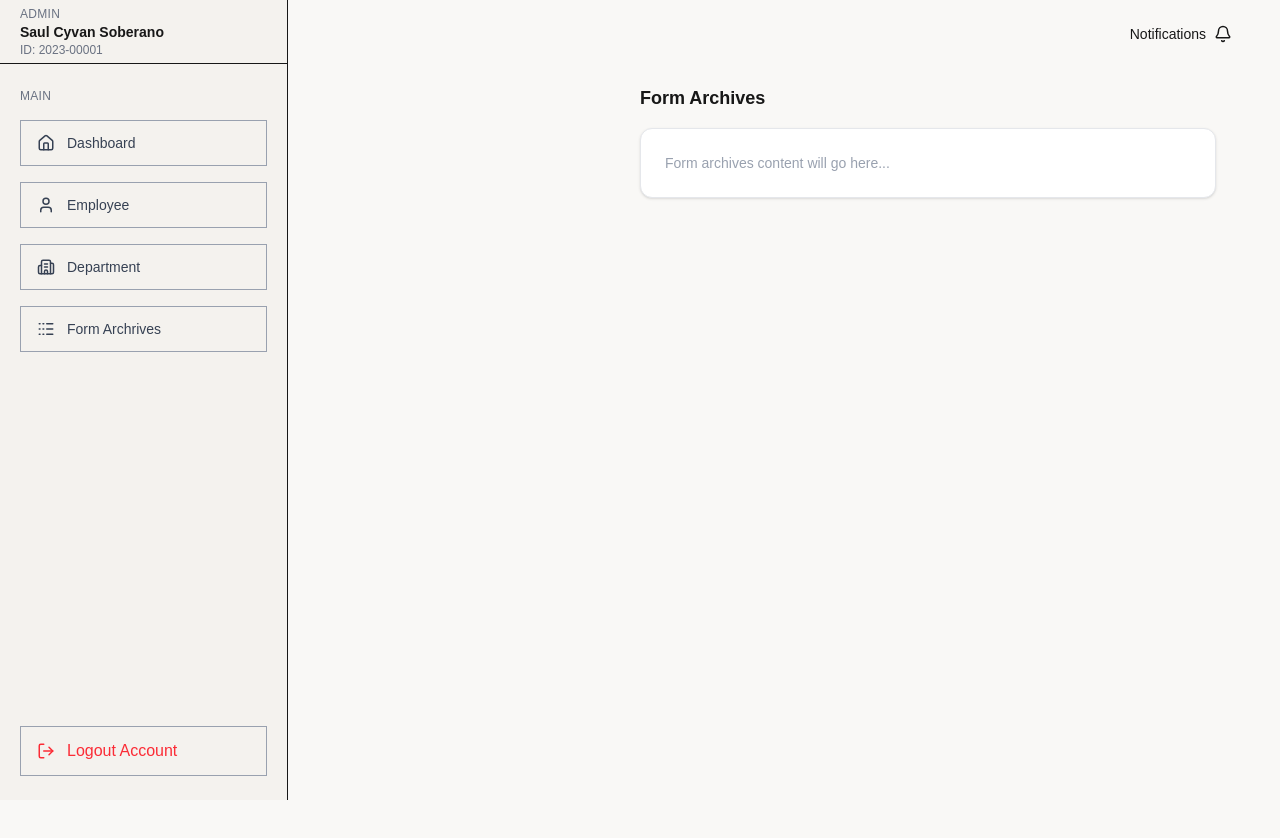
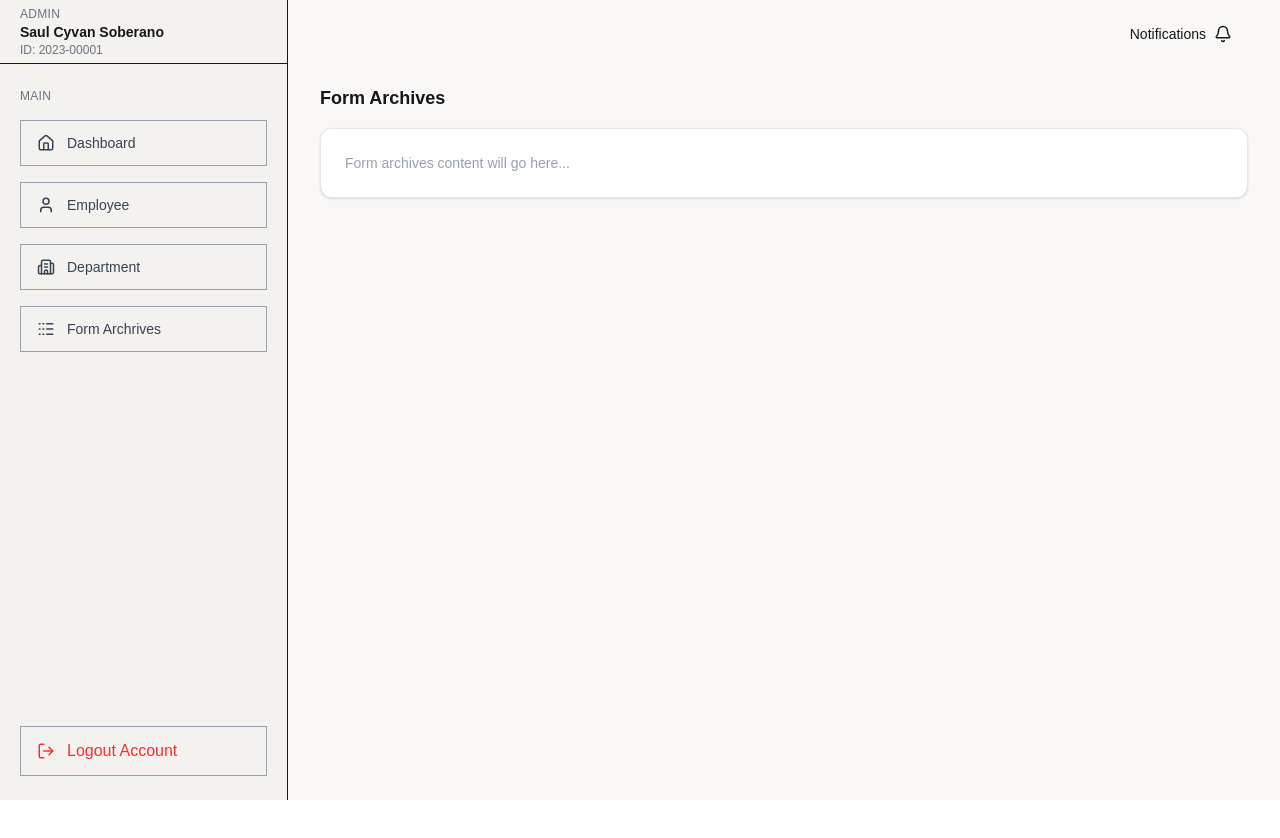
Before and after one commit to ShemHooks/jrts-fe, a Next.js app in the folder jrts-fe/: page /superadmin/formarchrives in a window 1280 px wide. Shown: the top 838 px of the page. After the commit the page ends 800 px from the top, so only its background shows below. Built offline with nearby package versions, Linux system fonts and the light colour scheme.

Commit message:
layoutUpdate

```diff
--- a/jrts-fe/app/superadmin/formarchrives/page.tsx
+++ b/jrts-fe/app/superadmin/formarchrives/page.tsx
@@ -1,24 +1,17 @@
-'use client';
-
-import Navbar from "@/components/Navbar";
+"use client";
 
 export default function FormArchivesPage() {
 return (
-        <div className="min-h-screen bg-[#F9F8F6] flex overflow-x-hidden">
-            <Navbar />
-
-            <main className="flex-1 w-full px-4 sm:px-6 lg:px-8 md:ml-72">
-                {/* Header */}
+<>
     <div className="flex items-center justify-between mb-4 pt-4">
     <p className="text-lg font-semibold">Form Archives</p>
     </div>
-                {/* Content Container */}
+
     <div className="bg-white p-6 rounded-xl shadow-sm border border-gray-200">
     <p className="text-gray-400 text-sm">
         Form archives content will go here...
     </p>
     </div>
-            </main>
-        </div>
+</>
 );
 }
```
Lines whose indentation alone changed are shown as unchanged.
